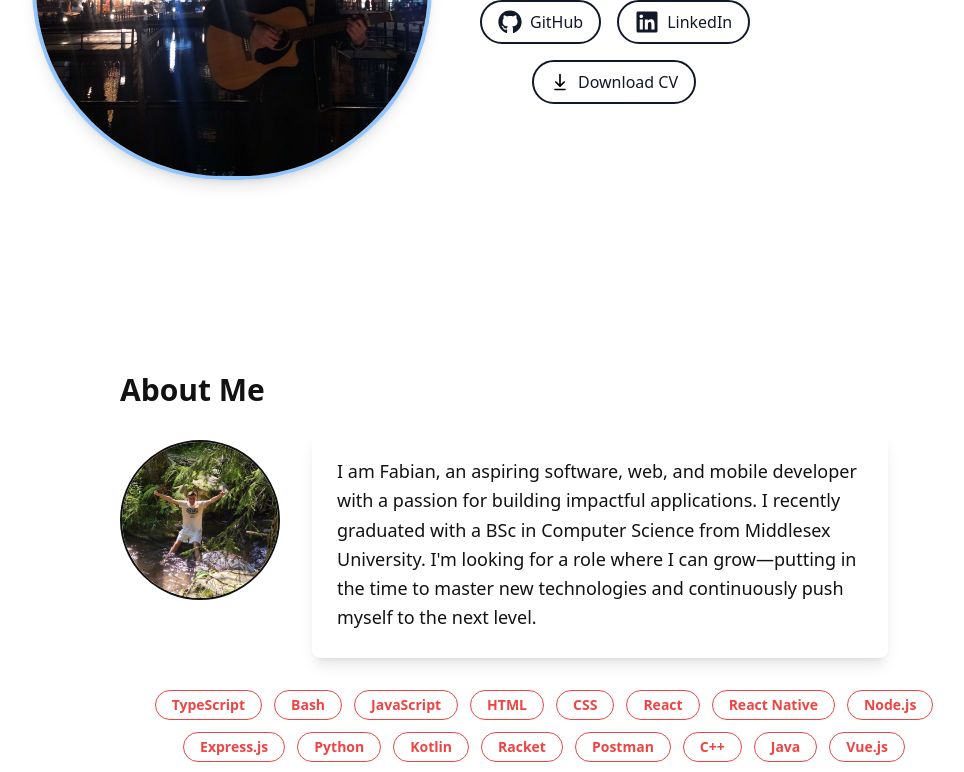
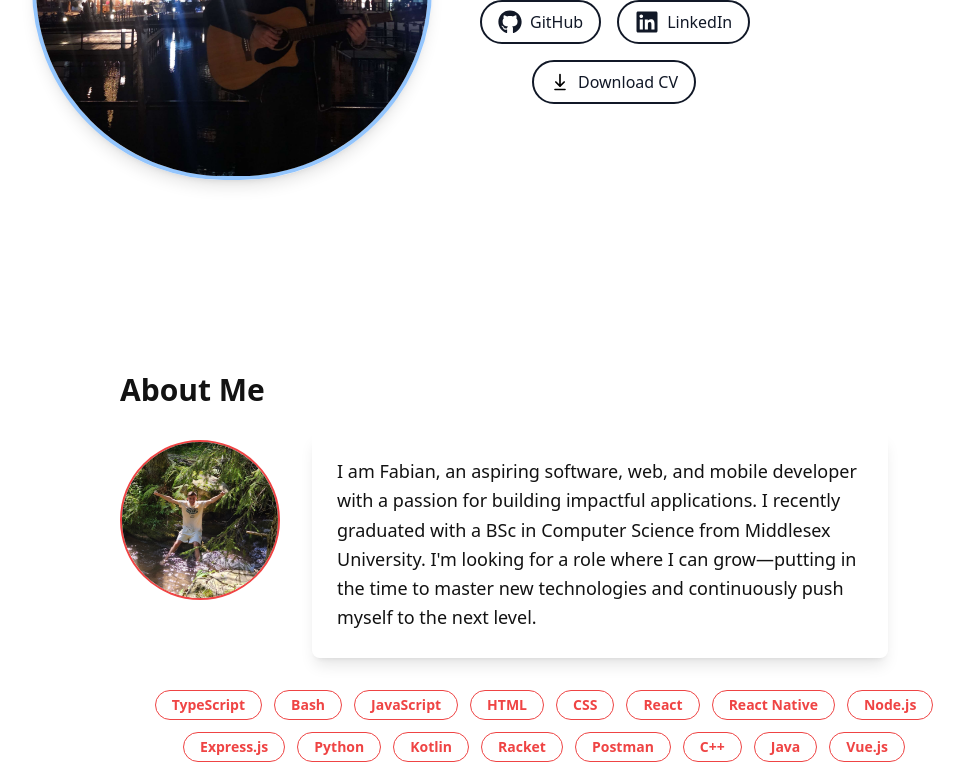
Before and after one commit to FabianC1/PortfolioWebsite, a React (Vite) app: page / in a window 1280 px wide. Shown: the part 412-1184 px from the top of the page, without its empty margins (96-1060 px from the left). Built offline with nearby package versions, Linux system fonts and the light colour scheme.

Commit message:
changed image border

```diff
--- a/src/App.tsx
+++ b/src/App.tsx
@@ -484,7 +484,7 @@ function App() {
             <img
               src="/image2.jpg"
               alt="Fabian Galasel"
-              className="w-40 h-40 rounded-full border-2 border-charcoalBlack dark:border-purple-500 mt-2 flex-shrink-0 object-cover mx-auto md:mx-0"
+              className="w-40 h-40 rounded-full border-2 border-orange dark:border-purple-500 mt-2 flex-shrink-0 object-cover mx-auto md:mx-0"
             />
             <p className="text-charcoalBlack dark:text-gray-300 leading-relaxed text-lg backdrop-blur-sm bg-white/5 p-6 rounded-lg border border-white/10 shadow-lg max-w-xl">
               I am Fabian, an aspiring software, web, and mobile developer with a passion for building impactful applications.
```
